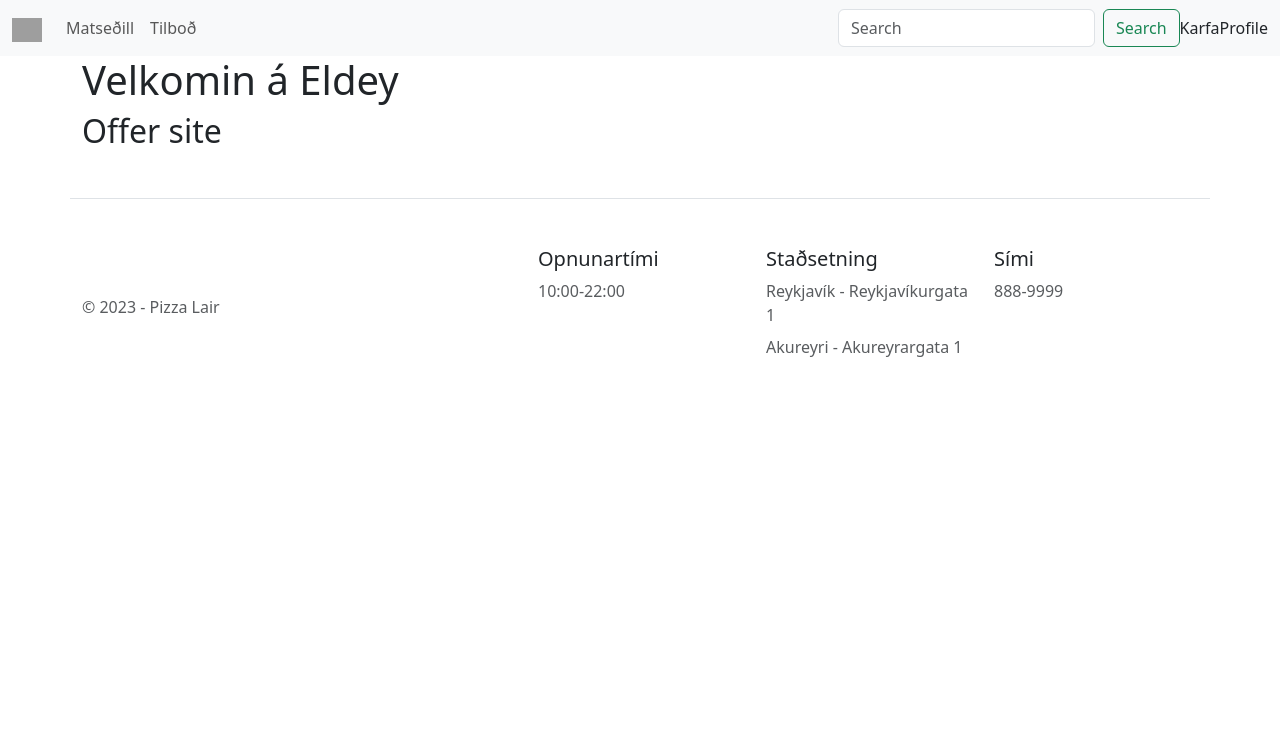
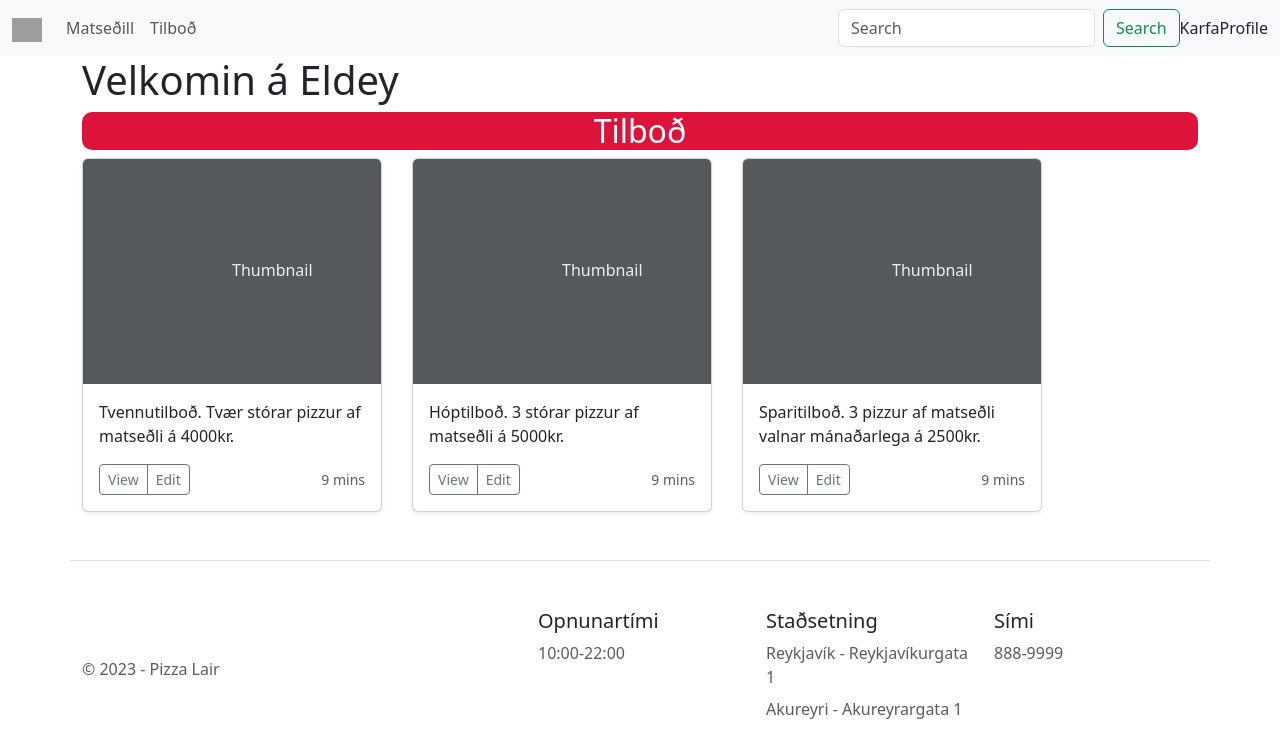
Before and after one commit to LightMH/PizzaLair, a Django app: page /offer/ in a window 1280 px wide. Shown: the top 752 px of the page. Before the commit the page ends 357 px from the top, so only its background shows below. Run offline with Django 4.2, Linux system fonts and the light colour scheme; grey boxes are pictures that could not be loaded.

Commit message:
Breytti tilboðunum og vann í að gera þau flott

```diff
--- /dev/null
+++ b/static/css/offers.css
@@ -0,0 +1,12 @@
+.offers {
+    border-radius: 10px;
+    background-color: crimson;
+    color: white;
+    text-align: center;
+}
+
+.offerdisplay {
+    display: grid;
+    grid-template-columns: repeat(3, 300px);
+    grid-gap: 30px;
+}
--- a/templates/Offer/offer.html
+++ b/templates/Offer/offer.html
@@ -1,5 +1,55 @@
 
 {% extends 'base.html' %}
 {% block content %}
-    <h2>Offer site</h2>
+    <link rel="stylesheet" href="/static/css/offers.css">
+    <div class="offers">
+    <h2>Tilboð</h2>
+    </div>
+    <div class="offerdisplay">
+    <div class="col">
+          <div class="card shadow-sm">
+            <svg class="bd-placeholder-img card-img-top" width="100%" height="225" xmlns="http://www.w3.org/2000/svg" role="img" aria-label="Placeholder: Thumbnail" preserveAspectRatio="xMidYMid slice" focusable="false"><title>Placeholder</title><rect width="100%" height="100%" fill="#55595c"/><text x="50%" y="50%" fill="#eceeef" dy=".3em">Thumbnail</text></svg>
+            <div class="card-body">
+              <p class="card-text">Tvennutilboð. Tvær stórar pizzur af matseðli á 4000kr.</p>
+              <div class="d-flex justify-content-between align-items-center">
+                <div class="btn-group">
+                  <button type="button" class="btn btn-sm btn-outline-secondary">View</button>
+                  <button type="button" class="btn btn-sm btn-outline-secondary">Edit</button>
+                </div>
+                <small class="text-body-secondary">9 mins</small>
+              </div>
+            </div>
+          </div>
+        </div>
+        <div class="col">
+          <div class="card shadow-sm">
+            <svg class="bd-placeholder-img card-img-top" width="100%" height="225" xmlns="http://www.w3.org/2000/svg" role="img" aria-label="Placeholder: Thumbnail" preserveAspectRatio="xMidYMid slice" focusable="false"><title>Placeholder</title><rect width="100%" height="100%" fill="#55595c"/><text x="50%" y="50%" fill="#eceeef" dy=".3em">Thumbnail</text></svg>
+            <div class="card-body">
+              <p class="card-text">Hóptilboð. 3 stórar pizzur af matseðli á 5000kr.</p>
+              <div class="d-flex justify-content-between align-items-center">
+                <div class="btn-group">
+                  <button type="button" class="btn btn-sm btn-outline-secondary">View</button>
+                  <button type="button" class="btn btn-sm btn-outline-secondary">Edit</button>
+                </div>
+                <small class="text-body-secondary">9 mins</small>
+              </div>
+            </div>
+          </div>
+        </div>
+        <div class="col">
+          <div class="card shadow-sm">
+            <svg class="bd-placeholder-img card-img-top" width="100%" height="225" xmlns="http://www.w3.org/2000/svg" role="img" aria-label="Placeholder: Thumbnail" preserveAspectRatio="xMidYMid slice" focusable="false"><title>Placeholder</title><rect width="100%" height="100%" fill="#55595c"/><text x="50%" y="50%" fill="#eceeef" dy=".3em">Thumbnail</text></svg>
+            <div class="card-body">
+              <p class="card-text">Sparitilboð. 3 pizzur af matseðli valnar mánaðarlega á 2500kr.</p>
+              <div class="d-flex justify-content-between align-items-center">
+                <div class="btn-group">
+                  <button type="button" class="btn btn-sm btn-outline-secondary">View</button>
+                  <button type="button" class="btn btn-sm btn-outline-secondary">Edit</button>
+                </div>
+                <small class="text-body-secondary">9 mins</small>
+              </div>
+            </div>
+          </div>
+        </div>
+    </div>
 {% endblock %}
```
